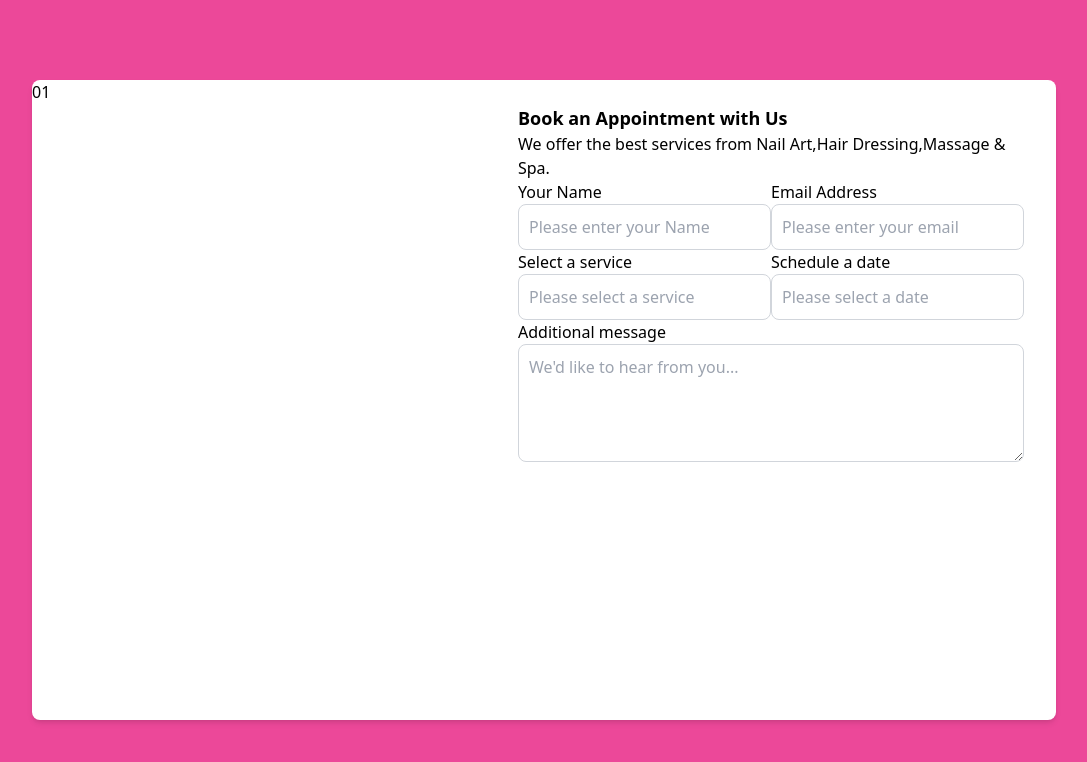
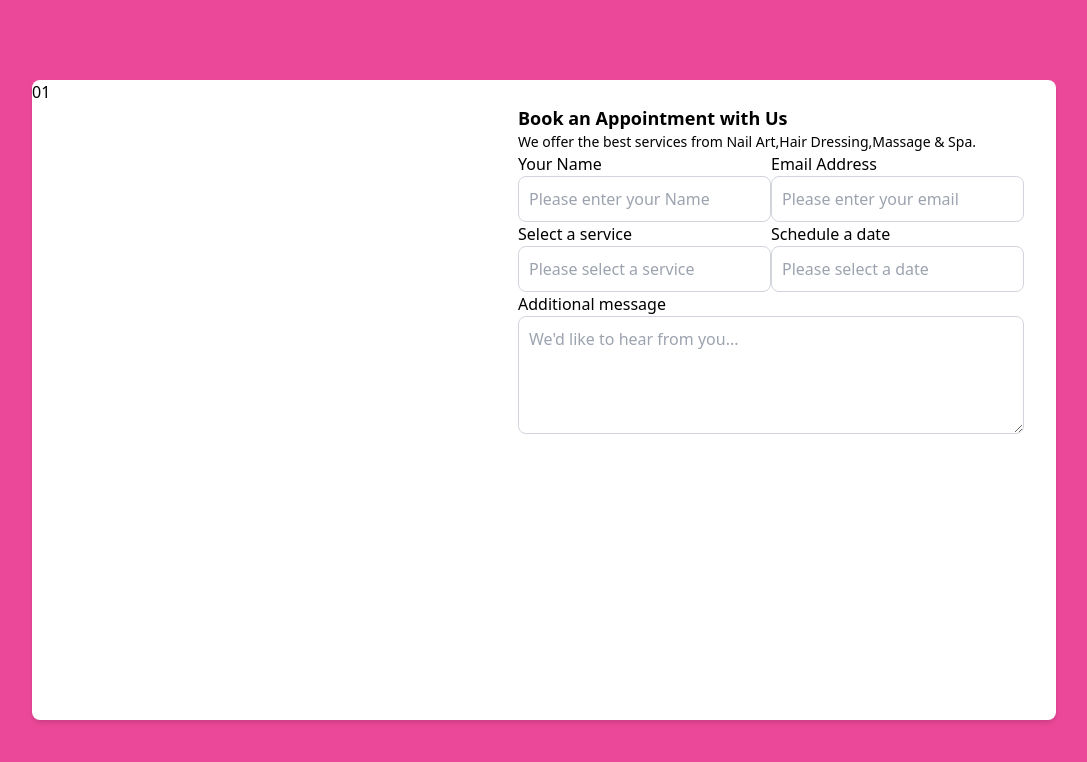
Before and after one commit to Carol254/glamHavenBooking, an Angular app: page / in a window 1280 px wide. Shown: the top 762 px of the page, without its empty margins (96-1183 px from the left). Built offline with nearby package versions, Linux system fonts and the light colour scheme.

Commit message:
few changes made

```diff
--- a/src/app/home/home.component.html
+++ b/src/app/home/home.component.html
@@ -1,9 +1,9 @@
 <div class="bg-pink-500 flex justify-center items-center h-screen">
     <div class="bg-white h-4/5 w-4/5 rounded-lg flex flex-row shadow-md">
         <div class="basis-1/2">01</div>
-        <div class="basis-1/2 px-8 pt-6 pb-8 mb-4">
+        <div class="basis-1/2 px-8 pt-6 pb-6 mb-4">
             <h6 class="text-lg font-bold ">Book an Appointment with Us</h6>
-            <p class="font-sm">We offer the best services from Nail Art,Hair Dressing,Massage & Spa.</p>
+            <p class="text-sm">We offer the best services from Nail Art,Hair Dressing,Massage & Spa.</p>
 
             <div></div>
             <form>
```
